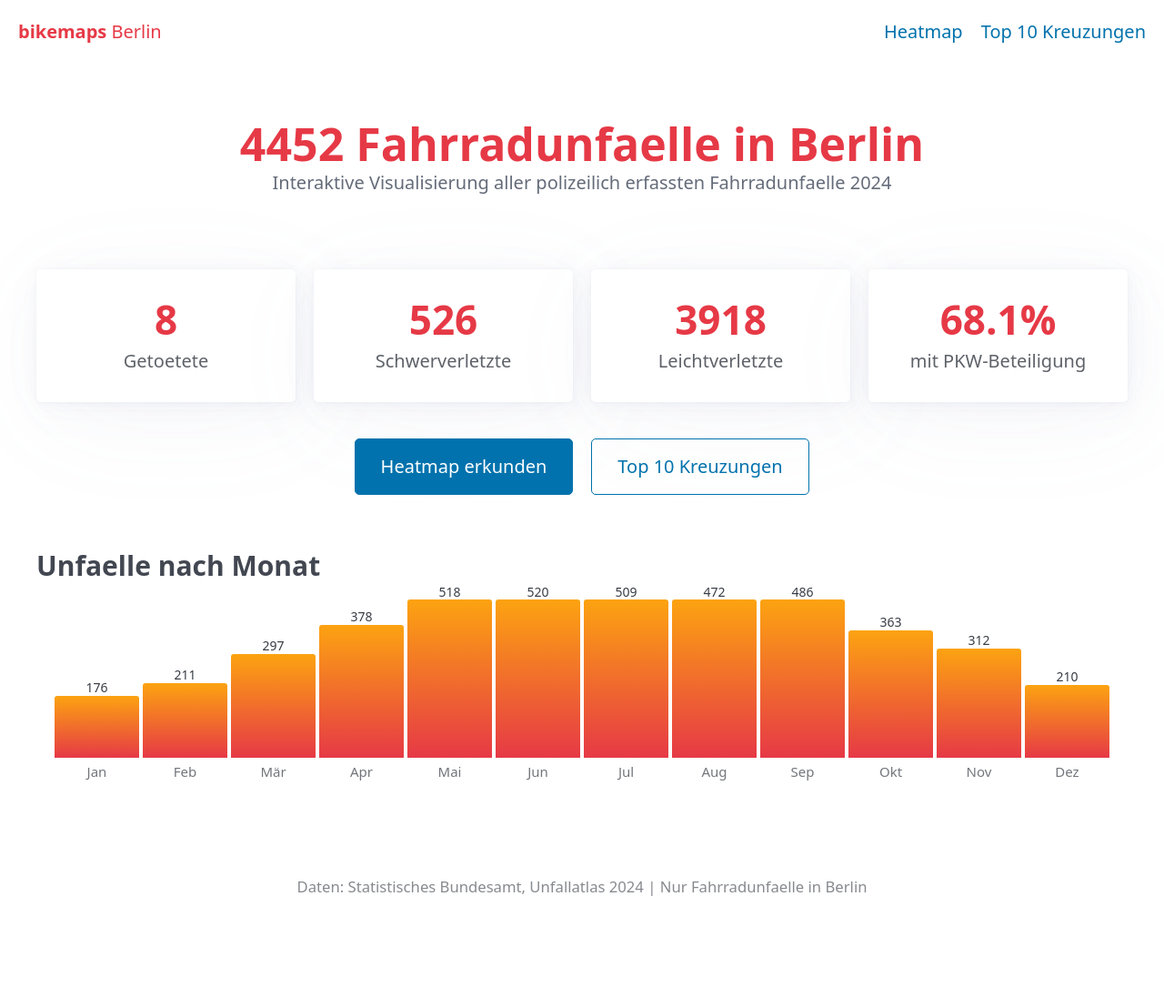
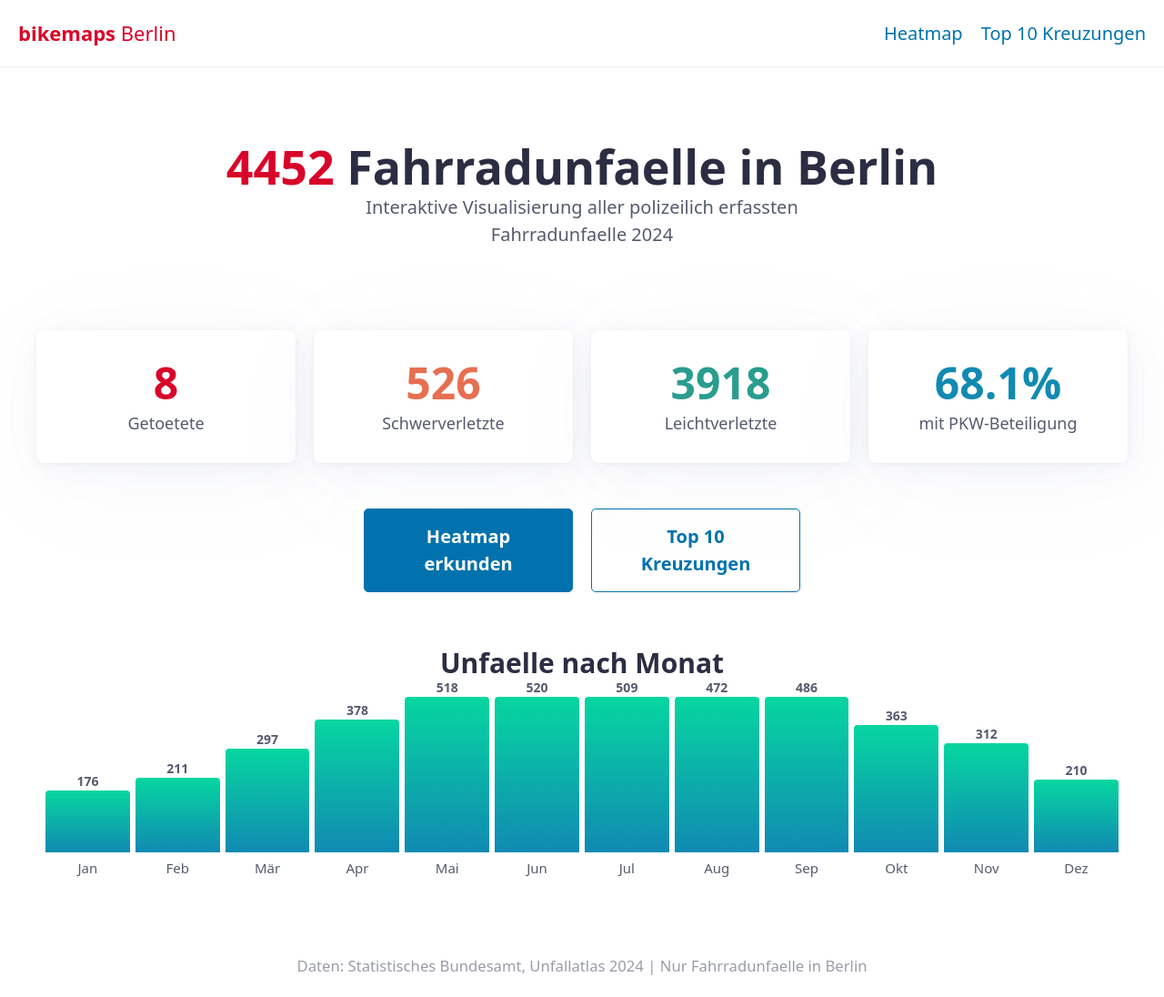
Before and after one commit to topalgen/bikemaps_v2, a Flask app: page / in a window 1280 px wide. Shown: the whole page at 91% size. Before the commit the page ends 985 px from the top, so only its background shows below. Run offline with Flask 3, Linux system fonts and the light colour scheme; some libraries are stand-ins or nearby versions.

Commit message:
Fix Leaflet/Pico CSS clash and refine visual design
- Reset Pico's classless styles inside Leaflet containers so zoom
  buttons, popups, and attribution render correctly
- Replace harsh red/yellow/teal palette with cohesive color system
  using CSS custom properties (brand red, warm orange, teal green)
- Improve heatmap gradient (cream → orange → deep red)
- Add hover effects to crossing cards with subtle box-shadow
- Hide footer on full-bleed heatmap page
- Clean up filter sidebar spacing and fieldset borders
- Truncate long crossing names in detail nav to prevent overflow
- Color-code each stat card number to match its severity level

Co-Authored-By: Claude Opus 4.6 <noreply@anthropic.com>

```diff
--- a/app/static/css/style.css
+++ b/app/static/css/style.css
@@ -1,28 +1,115 @@
 /* bikemaps Berlin — custom styles on top of Pico CSS */
 
 :root {
-  --brand: #e63946;
-  --brand-light: #fca311;
-  --bg-dark: #1d3557;
+  --brand: #d90429;
+  --brand-dark: #a4031f;
+  --brand-light: #ef476f;
+  --accent: #118ab2;
+  --accent-light: #06d6a0;
+  --neutral-900: #2b2d42;
+  --neutral-700: #555b6e;
+  --neutral-200: #edf2f4;
+  --severity-fatal: #d90429;
+  --severity-serious: #e76f51;
+  --severity-light: #2a9d8f;
 }
 
-/* Nav */
+/* ===== Pico overrides ===== */
+:root {
+  --pico-primary: #118ab2;
+}
+
+/* ===== Leaflet control fix =====
+   Pico's classless styles clobber Leaflet's <a> buttons.
+   We must reset them inside Leaflet containers. */
+.leaflet-container a {
+  color: #333;
+  text-decoration: none;
+  padding: 0;
+  margin: 0;
+  background: none;
+  border: none;
+  line-height: normal;
+  font-size: inherit;
+}
+.leaflet-control-zoom a {
+  display: flex !important;
+  align-items: center;
+  justify-content: center;
+  width: 30px !important;
+  height: 30px !important;
+  font-size: 18px !important;
+  font-weight: bold;
+  color: #333 !important;
+  background: #fff !important;
+  border-bottom: 1px solid #ccc !important;
+  line-height: 30px !important;
+  text-decoration: none !important;
+  padding: 0 !important;
+}
+.leaflet-control-zoom a:hover {
+  background: #f4f4f4 !important;
+  color: #000 !important;
+}
+.leaflet-control-zoom {
+  border: 2px solid rgba(0, 0, 0, 0.2) !important;
+  border-radius: 4px !important;
+  overflow: hidden;
+}
+.leaflet-popup-content-wrapper {
+  border-radius: 8px;
+}
+.leaflet-popup-content {
+  margin: 10px 14px;
+  font-size: 0.85rem;
+  line-height: 1.4;
+}
+.leaflet-popup-content p {
+  margin: 0;
+}
+.leaflet-container a.leaflet-popup-close-button {
+  font-size: 20px;
+  padding: 4px 8px;
+  color: #666;
+}
+.leaflet-control-attribution {
+  font-size: 0.65rem !important;
+}
+.leaflet-control-attribution a {
+  color: var(--accent) !important;
+}
+
+/* ===== Nav ===== */
+nav {
+  border-bottom: 1px solid var(--neutral-200);
+}
 nav .brand {
   text-decoration: none;
   color: var(--brand);
+  font-size: 1.1rem;
 }
 
-/* Hero */
+/* ===== Hero ===== */
 .hero {
   text-align: center;
-  padding: 2rem 0 1rem;
+  padding: 3rem 0 1.5rem;
 }
 .hero h1 {
-  font-size: 2.5rem;
+  font-size: 2.6rem;
+  color: var(--neutral-900);
+  font-weight: 800;
+}
+.hero h1 .num {
   color: var(--brand);
 }
+.hero p {
+  color: var(--neutral-700);
+  font-size: 1.1rem;
+  max-width: 550px;
+  margin: 0 auto;
+}
 
-/* Stats grid */
+/* ===== Stats grid ===== */
 .stats-grid {
   display: grid;
   grid-template-columns: repeat(4, 1fr);
@@ -33,39 +120,51 @@ nav .brand {
 .stats-grid article {
   margin: 0;
   padding: 1.5rem 1rem;
+  border-radius: 8px;
 }
 .stats-grid h2 {
-  font-size: 2.2rem;
-  margin-bottom: 0.25rem;
-  color: var(--brand);
+  font-size: 2.4rem;
+  margin-bottom: 0.2rem;
+  font-weight: 800;
 }
+.stats-grid article:nth-child(1) h2 { color: var(--severity-fatal); }
+.stats-grid article:nth-child(2) h2 { color: var(--severity-serious); }
+.stats-grid article:nth-child(3) h2 { color: var(--severity-light); }
+.stats-grid article:nth-child(4) h2 { color: var(--accent); }
 .stats-grid p {
   margin: 0;
-  opacity: 0.8;
+  color: var(--neutral-700);
+  font-size: 0.9rem;
 }
 
-/* CTA */
+/* ===== CTA ===== */
 .cta-section {
-  margin: 2rem 0;
-  max-width: 500px;
-  margin-left: auto;
-  margin-right: auto;
+  margin: 2.5rem auto;
+  max-width: 480px;
+}
+.cta-section .grid {
+  gap: 1rem;
 }
 .cta-section a[role="button"] {
   text-align: center;
   width: 100%;
+  font-weight: 600;
 }
 
-/* Bar chart */
+/* ===== Bar chart ===== */
 .chart-section {
-  margin: 3rem 0;
+  margin: 3rem 0 2rem;
+}
+.chart-section h3 {
+  text-align: center;
+  color: var(--neutral-900);
 }
 .bar-chart {
   display: flex;
   align-items: flex-end;
-  gap: 4px;
+  gap: 6px;
   height: 200px;
-  padding: 0 1rem;
+  padding: 0 0.5rem;
 }
 .bar-col {
   flex: 1;
@@ -77,77 +176,111 @@ nav .brand {
 }
 .bar {
   width: 100%;
-  background: linear-gradient(to top, var(--brand), var(--brand-light));
-  border-radius: 3px 3px 0 0;
+  background: linear-gradient(to top, var(--accent), var(--accent-light));
+  border-radius: 4px 4px 0 0;
   position: relative;
   min-height: 4px;
-  transition: height 0.3s ease;
+  transition: height 0.4s ease;
+}
+.bar:hover {
+  filter: brightness(1.1);
 }
 .bar-value {
   position: absolute;
-  top: -1.4em;
+  top: -1.5em;
   left: 50%;
   transform: translateX(-50%);
   font-size: 0.7rem;
+  font-weight: 600;
   white-space: nowrap;
+  color: var(--neutral-700);
 }
 .bar-label {
   font-size: 0.75rem;
-  margin-top: 4px;
-  opacity: 0.7;
+  margin-top: 6px;
+  color: var(--neutral-700);
 }
 
-/* Footer */
+/* ===== Footer ===== */
 footer {
   text-align: center;
   padding: 2rem 0;
+  color: var(--neutral-700);
   opacity: 0.6;
+}
+/* Hide footer on full-bleed pages (heatmap) */
+.container-fluid + footer {
+  display: none;
 }
 
 /* ===== Heatmap page ===== */
 .heatmap-wrapper {
   display: flex;
-  height: calc(100vh - 80px);
+  height: calc(100vh - 60px);
   width: 100%;
 }
 #map {
   flex: 1;
   min-height: 400px;
+  z-index: 1;
 }
 .filter-sidebar {
-  width: 300px;
-  padding: 1rem;
+  width: 280px;
+  padding: 1rem 1.2rem;
   overflow-y: auto;
-  background: var(--pico-background-color);
-  border-left: 1px solid var(--pico-muted-border-color);
+  background: #fff;
+  border-left: 1px solid var(--neutral-200);
+  z-index: 2;
 }
 .filter-sidebar h3 {
-  margin-top: 0;
+  margin: 0 0 0.5rem;
+  color: var(--neutral-900);
+  font-size: 1.1rem;
 }
 .filter-group {
-  margin-bottom: 1rem;
+  margin-bottom: 0.75rem;
+  border: none;
+  padding: 0;
 }
 .filter-group label {
   font-size: 0.85rem;
   display: block;
-  margin-bottom: 0.15rem;
+  margin-bottom: 0.1rem;
+  color: var(--neutral-700);
 }
 .filter-group legend {
-  font-weight: bold;
-  font-size: 0.9rem;
+  font-weight: 700;
+  font-size: 0.8rem;
   margin-bottom: 0.3rem;
+  text-transform: uppercase;
+  letter-spacing: 0.04em;
+  color: var(--neutral-900);
+  padding: 0;
+  float: none;
+  width: auto;
+}
+.filter-group select {
+  padding: 0.35rem 0.5rem;
+  font-size: 0.85rem;
+  margin: 0;
 }
 .filter-count {
-  font-size: 1.3rem;
-  font-weight: bold;
-  color: var(--brand);
   text-align: center;
-  padding: 0.5rem 0;
-  margin-bottom: 1rem;
+  padding: 0.75rem 0;
+  margin-bottom: 0.75rem;
+  border-radius: 8px;
+  background: var(--neutral-200);
 }
 .filter-count span {
   font-size: 2rem;
+  font-weight: 800;
   display: block;
+  color: var(--brand);
+  line-height: 1.1;
+}
+.filter-count-label {
+  font-size: 0.8rem;
+  color: var(--neutral-700);
 }
 
 /* Checkbox row */
--- a/app/static/js/crossing-map.js
+++ b/app/static/js/crossing-map.js
@@ -1,9 +1,9 @@
 // bikemaps Berlin — Mini-map for crossing detail page
 
 const SEVERITY_COLORS = {
-  fatal: "#e63946",
-  serious: "#f4a261",
-  light: "#a8dadc",
+  fatal: "#d90429",
+  serious: "#e76f51",
+  light: "#2a9d8f",
 };
 
 const map = L.map("crossing-map").setView(CENTER, 17);
--- a/app/templates/heatmap.html
+++ b/app/templates/heatmap.html
@@ -5,7 +5,7 @@
 <link rel="stylesheet" href="https://unpkg.com/leaflet@1.9.4/dist/leaflet.css">
 {% endblock %}
 
-{% block main_attrs %}class="container-fluid" style="padding:0;max-width:100%"{% endblock %}
+{% block main_attrs %}class="container-fluid heatmap-page" style="padding:0;max-width:100%"{% endblock %}
 
 {% block content %}
 <div class="heatmap-wrapper">
--- a/app/templates/landing.html
+++ b/app/templates/landing.html
@@ -4,7 +4,7 @@
 {% block content %}
 <header class="hero">
   <hgroup>
-    <h1>{{ stats.total | int }} Fahrradunfaelle in Berlin</h1>
+    <h1><span class="num">{{ stats.total | int }}</span> Fahrradunfaelle in Berlin</h1>
     <p>Interaktive Visualisierung aller polizeilich erfassten Fahrradunfaelle 2024</p>
   </hgroup>
 </header>
```
Also changed, not shown: other parts of app/static/css/style.css (+115 -35 lines), app/static/js/heatmap.js (+6 -5 lines), app/templates/crossings/index.html (+5 -5 lines).
